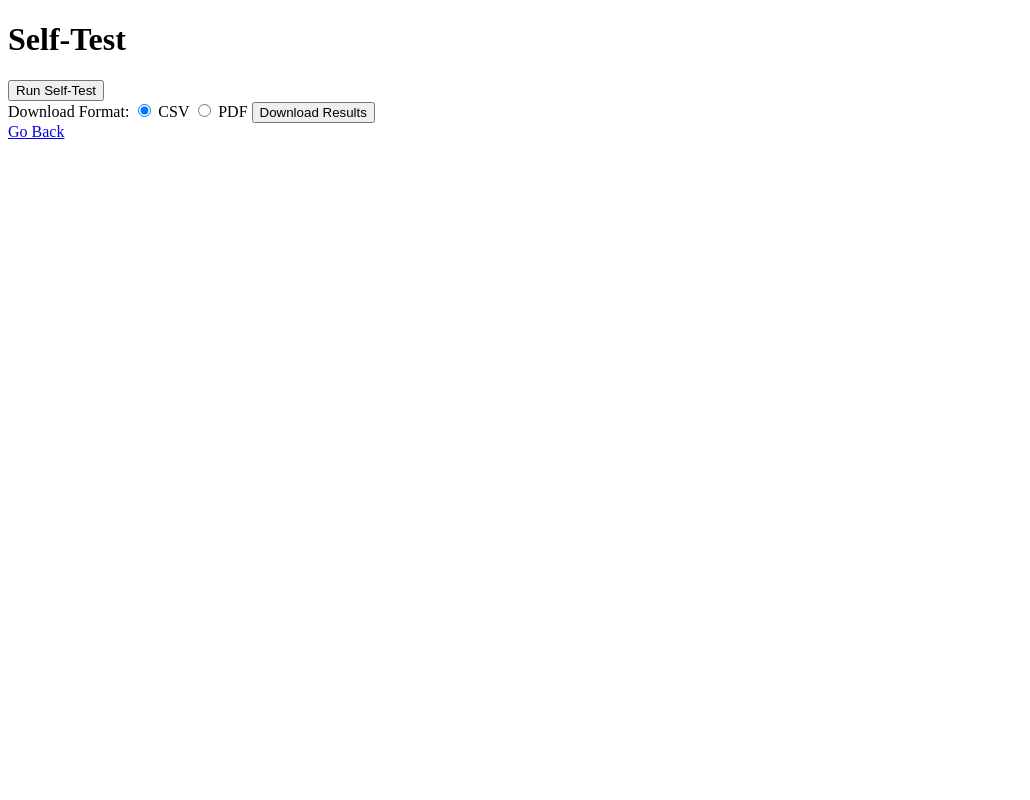
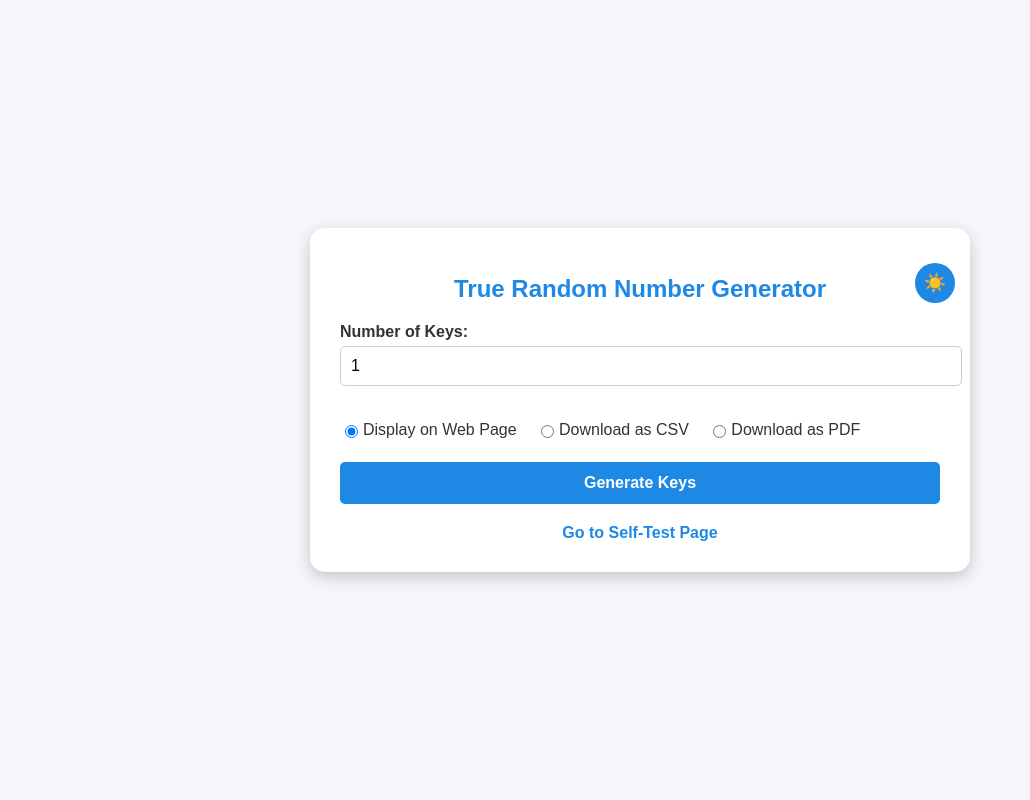
Before and after one commit to ms26961/Jangi, a Flask app: page / in a window 1280 px wide. Shown: the whole page, without its empty margins (0-1030 px from the left). Run offline with Flask 3, Linux system fonts and the light colour scheme.

Commit message:
Update index.html

```diff
--- a/400v1/templates/index.html
+++ b/400v1/templates/index.html
@@ -2,44 +2,181 @@
 <html lang="en">
 <head>
     <meta charset="UTF-8">
-    <title>Self-Test</title>
+    <meta name="viewport" content="width=device-width, initial-scale=1.0">
+    <title>TRNG Interface</title>
+    <style>
+        :root {
+            --bg-color: #f4f6f9;
+            --text-color: #333;
+            --primary-color: #1e88e5;
+            --secondary-color: #005cb2;
+            --card-bg: #ffffff;
+            --table-header-bg: #1e88e5;
+            --table-header-text: #ffffff;
+        }
+
+        body {
+            font-family: 'Arial', sans-serif;
+            margin: 0;
+            padding: 0;
+            background-color: var(--bg-color);
+            color: var(--text-color);
+            display: flex;
+            justify-content: center;
+            align-items: center;
+            min-height: 100vh;
+            transition: background-color 0.3s, color 0.3s;
+        }
+
+        .container {
+            width: 90%;
+            max-width: 600px;
+            background-color: var(--card-bg);
+            border-radius: 15px;
+            padding: 30px;
+            box-shadow: 0px 5px 15px rgba(0, 0, 0, 0.2);
+            position: relative;
+        }
+
+        .dark-mode {
+            --bg-color: #121212;
+            --text-color: #e0e0e0;
+            --card-bg: #1e1e1e;
+            --table-header-bg: #333333;
+            --table-header-text: #e0e0e0;
+        }
+
+        h1 {
+            font-size: 24px;
+            font-weight: bold;
+            color: var(--primary-color);
+            text-align: center;
+        }
+
+        label {
+            display: block;
+            margin-top: 20px;
+            font-weight: bold;
+        }
+
+        input[type="number"] {
+            width: 100%;
+            padding: 10px;
+            margin-top: 5px;
+            border-radius: 5px;
+            border: 1px solid #ccc;
+            font-size: 16px;
+        }
+
+        .radio-group {
+            margin-top: 15px;
+        }
+
+        .radio-group label {
+            display: inline-flex;
+            align-items: center;
+            margin-right: 15px;
+            font-weight: normal;
+        }
+
+        .radio-group input[type="radio"] {
+            margin-right: 5px;
+        }
+
+        button {
+            width: 100%;
+            padding: 12px;
+            margin-top: 20px;
+            font-size: 16px;
+            font-weight: bold;
+            color: #fff;
+            background-color: var(--primary-color);
+            border: none;
+            border-radius: 5px;
+            cursor: pointer;
+            transition: background-color 0.3s ease;
+        }
+
+        button:hover {
+            background-color: var(--secondary-color);
+        }
+
+        .dark-mode-toggle {
+            position: absolute;
+            top: 15px;
+            right: 15px;
+            width: 40px;
+            height: 40px;
+            background-color: var(--primary-color);
+            color: #fff;
+            border: none;
+            border-radius: 50%;
+            display: flex;
+            justify-content: center;
+            align-items: center;
+            font-size: 18px;
+            cursor: pointer;
+            transition: background-color 0.3s ease, transform 0.3s ease;
+        }
+
+        .dark-mode-toggle:hover {
+            background-color: var(--secondary-color);
+            transform: scale(1.1);
+        }
+
+        .link-container {
+            text-align: center;
+            margin-top: 20px;
+        }
+
+        .link-container a {
+            color: var(--primary-color);
+            text-decoration: none;
+            font-weight: bold;
+            transition: color 0.3s ease;
+        }
+
+        .link-container a:hover {
+            color: var(--secondary-color);
+        }
+    </style>
     <script>
-        function runSelfTest() {
-            fetch('/run_self_test', { method: 'POST' })
-                .then(response => response.json())
-                .then(data => {
-                    const resultsDiv = document.getElementById('results');
-                    resultsDiv.innerHTML = '<h2>Self-Test Results</h2>';
-
-                    data.forEach(group => {
-                        let resultTable = `<h3>${group["Multiplexer"]}</h3>`;
-                        resultTable += '<table><tr><th>Sensor ID</th><th>Value</th></tr>';
-                        group["Values"].forEach((value, index) => {
-                            resultTable += `<tr>
-                                <td>${group["Multiplexer"]} - Sensor ${index + 1}</td>
-                                <td>${value}</td>
-                            </tr>`;
-                        });
-                        resultTable += '</table>';
-                        resultsDiv.innerHTML += resultTable;
-                    });
-                })
-                .catch(error => {
-                    console.error('Error running self-test:', error);
-                });
+        function toggleDarkMode() {
+            const body = document.body;
+            body.classList.toggle('dark-mode');
+            const toggleButton = document.querySelector('.dark-mode-toggle');
+            toggleButton.innerHTML = body.classList.contains('dark-mode') ? '🌙' : '☀️';
         }
     </script>
 </head>
 <body>
-    <h1>Self-Test</h1>
-    <button onclick="runSelfTest()">Run Self-Test</button>
-    <div id="results"></div>
-    <form action="/download_self_test" method="post">
-        <label>Download Format:</label>
-        <input type="radio" name="download_format" value="csv" checked> CSV
-        <input type="radio" name="download_format" value="pdf"> PDF
-        <button type="submit">Download Results</button>
-    </form>
-    <a href="/">Go Back</a>
+    <div class="container">
+        <button class="dark-mode-toggle" onclick="toggleDarkMode()">☀️</button>
+        <h1>True Random Number Generator</h1>
+        <form action="/generate" method="post">
+            <label for="num_keys">Number of Keys:</label>
+            <input type="number" id="num_keys" name="num_keys" min="1" value="1" required>
+
+            <div class="radio-group">
+                <label>
+                    <input type="radio" id="display" name="output_option" value="display" checked>
+                    Display on Web Page
+                </label>
+                <label>
+                    <input type="radio" id="csv" name="output_option" value="csv">
+                    Download as CSV
+                </label>
+                <label>
+                    <input type="radio" id="pdf" name="output_option" value="pdf">
+                    Download as PDF
+                </label>
+            </div>
+
+            <button type="submit">Generate Keys</button>
+        </form>
+        <div class="link-container">
+            <a href="/self_test">Go to Self-Test Page</a>
+        </div>
+    </div>
 </body>
 </html>
```
